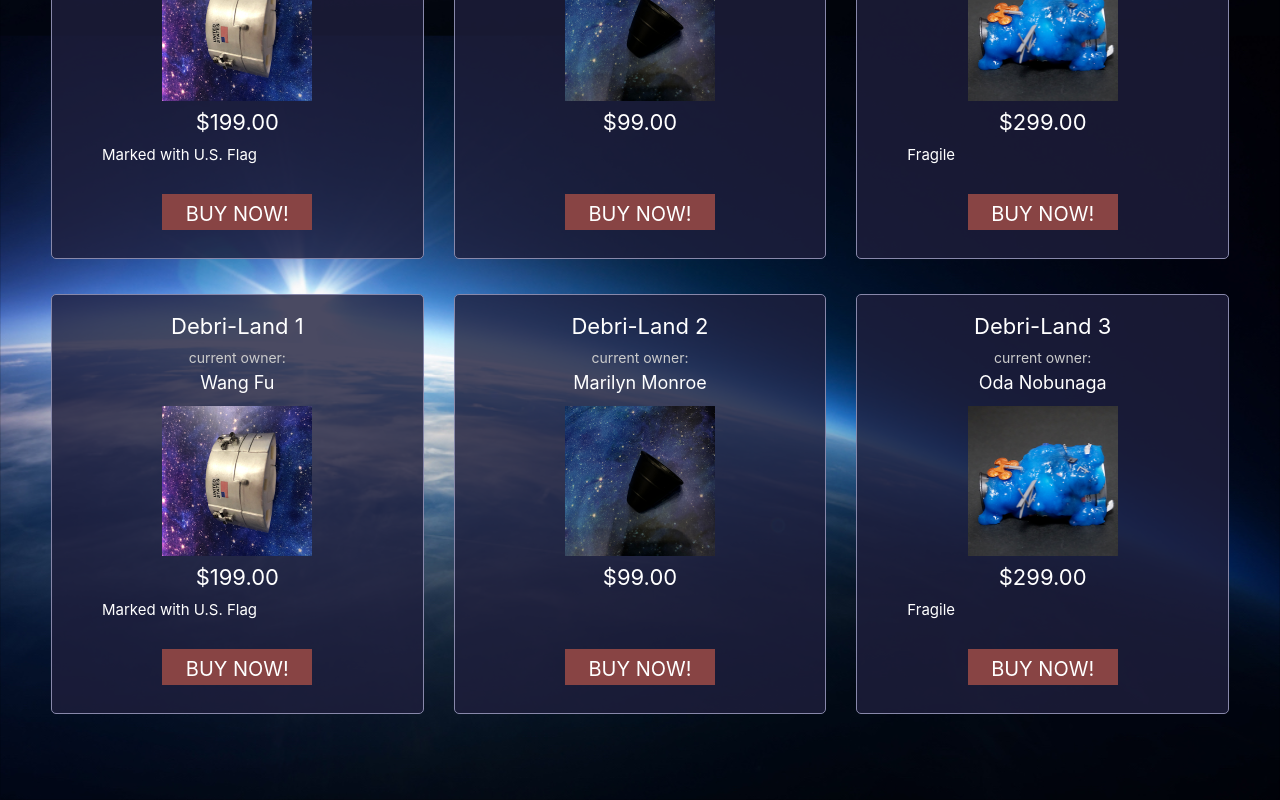
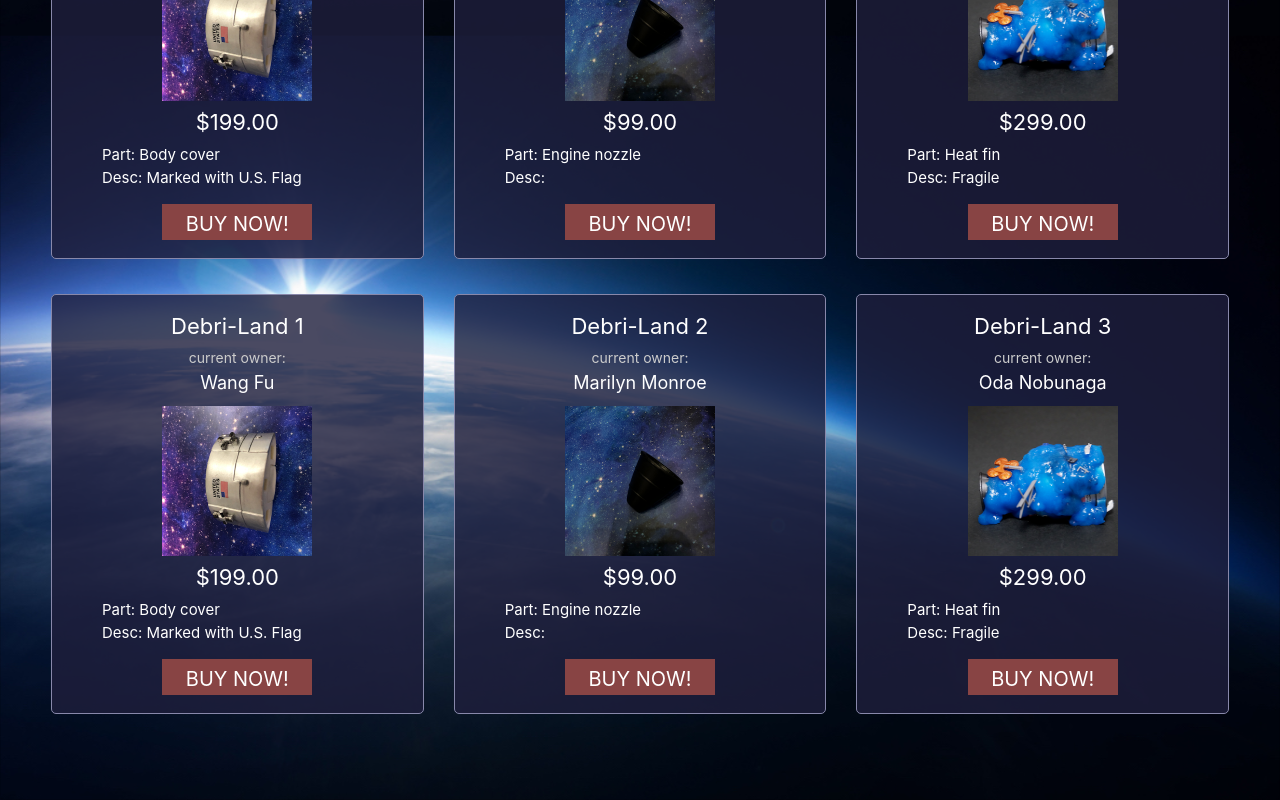
Before and after one commit to aike/spaceapp, a React (Create React App) app: page / in a window 1280 px wide. Shown: the part 818-1618 px from the top of the page. Built offline with nearby package versions, Linux system fonts and the light colour scheme.

Commit message:
refine css

```diff
--- a/src/App.css
+++ b/src/App.css
@@ -115,7 +115,7 @@ body {
 .pattern .mycard_desc {
   text-align: left;
   font-size: 15px;
-  height: 40px;
+  height: 50px;
   margin: 5px 30px;
 }
 
@@ -127,6 +127,7 @@ body {
   margin: 10px auto;
   padding: 5px;
   background-color: #844;
+  cursor : pointer;
 }
 
 
--- a/src/card.js
+++ b/src/card.js
@@ -14,7 +14,10 @@ class Card extends React.Component {
           <div className="mycard_own2">{item.own}</div>
 	        <img className="mycard_img" src={'images/' + item.img + '.png'} />
           <div className="mycard_prc">{item.price}</div>
-          <div className="mycard_desc">{item.desc}</div>
+          <div className="mycard_desc">
+		        Part: {item.part}<br />
+            Desc: {item.desc}
+          </div>
           <div className="mycard_btn">BUY NOW!</div>
         </div>
 		);
```
